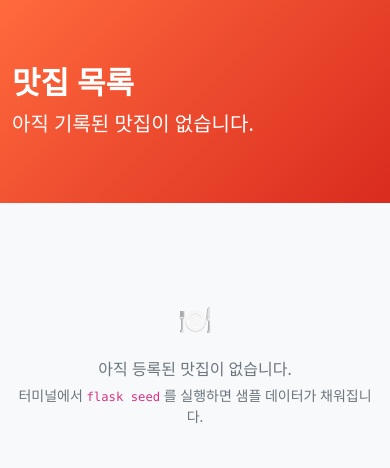
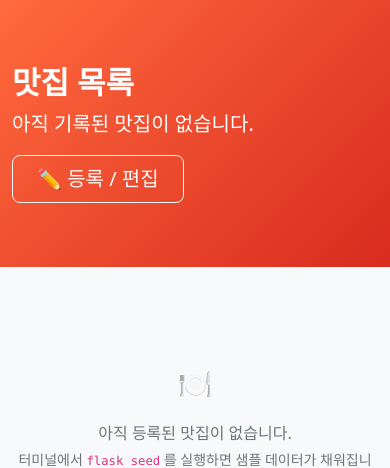
Before and after one commit to fullmandu-0804/test1, a Flask app: page /places in a window 390 px wide. Shown: the part 56-524 px from the top of the page. Run offline with Flask 3, Linux system fonts and the light colour scheme.

Commit message:
feat: 맛집 목록에 등록/편집 버튼 추가
/places 히어로 영역에 관리 화면(/admin)으로 이동하는 버튼을 배치.
모바일에서는 제목 아래로 자연스럽게 내려가도록 반응형 정렬 적용.

Co-Authored-By: Claude Opus 5 <noreply@anthropic.com>

```diff
--- a/templates/places.html
+++ b/templates/places.html
@@ -4,7 +4,9 @@
 
 {% block content %}
 <section class="hero py-5">
-    <div class="container py-3 py-lg-4">
+    <div class="container py-3 py-lg-4 d-flex flex-column flex-md-row
+                justify-content-between align-items-md-center gap-3">
+        <div>
             <h1 class="display-5 fw-bold mb-2">맛집 목록</h1>
             <p class="lead mb-0">
                 {% if places %}
@@ -13,6 +15,12 @@
                     아직 기록된 맛집이 없습니다.
                 {% endif %}
             </p>
+        </div>
+        <a href="{{ url_for('admin_list') }}"
+           class="btn btn-outline-light btn-lg px-4 text-nowrap align-self-start
+                  align-self-md-center">
+            ✏️ 등록 / 편집
+        </a>
     </div>
 </section>
 
```
Lines whose indentation alone changed are shown as unchanged.
